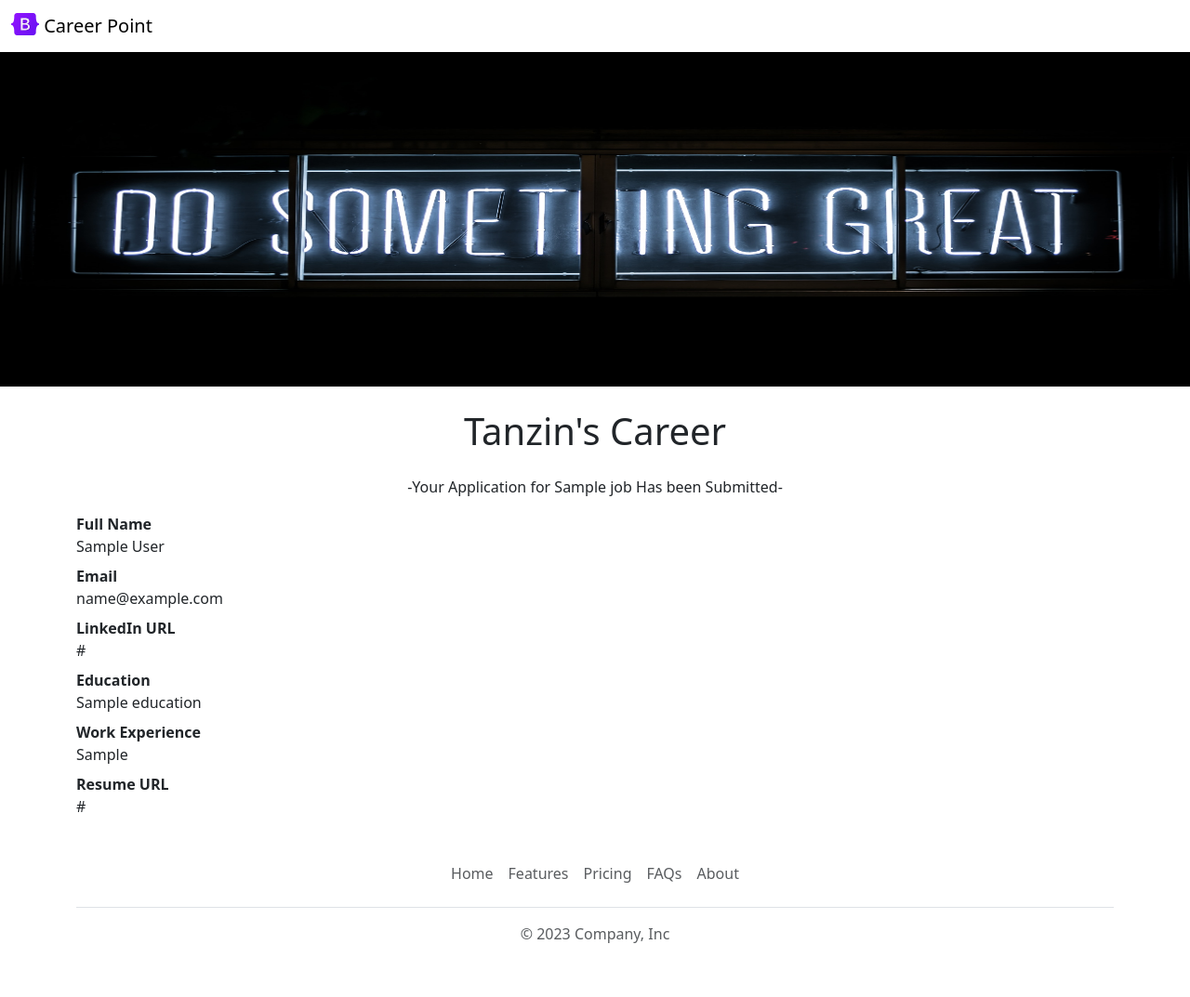
After one commit to tanzin706/Rakib-careers-website-2, a Flask app: template templates/application_submitted.html in a window 1280 px wide. The commit adds this page. Shown: the whole page at 93% size. Run offline with Flask 3, Linux system fonts and the light colour scheme; the template is opened without the code that fills it: most values are stand-ins (such as "Sample title", 1, 10 or a date in 2020).

Commit message:
Applications saved into Database

```diff
--- a/app.py
+++ b/app.py
@@ -1,5 +1,5 @@
-from flask import Flask, render_template, jsonify
-from database import load_jobs_from_db, load_job_from_db
+from flask import Flask, render_template, jsonify, request
+from database import load_jobs_from_db, load_job_from_db, add_application_to_db
 
 app = Flask(__name__)
 
@@ -24,5 +24,15 @@ def show_job(id):
   return render_template('jobpage.html', job=job)
 
 
+@app.route("/job/<id>/apply", methods=['post'])
+def apply_to_job(id):
+  data = request.form
+  job = load_job_from_db(id)
+  add_application_to_db(id, data)
+  return render_template('application_submitted.html',
+                         application=data,
+                         job=job)
+
+
 if __name__ == "__main__":
   app.run(host='0.0.0.0', debug=True)
--- /dev/null
+++ b/templates/application_submitted.html
@@ -0,0 +1,59 @@
+<!DOCTYPE html>
+<html>
+  <head>
+    <title>Application Submitted</title>
+    {% include 'bootstrap.html' %}
+  </head>
+  <body>
+    {% include 'nav.html' %}
+    {% include 'banner.html' %}
+
+    <div class="container">
+      <h1 class="text-center mt-2 mb-4">Tanzin's Career</h1>
+      <p class='text-center'>-Your Application for {{job['title']}} Has been Submitted-</p>
+      <b>
+        Full Name
+      </b>
+      <div class="mb-2">
+        {{application['full_name']}}
+      </div>
+
+      <b>
+        Email
+      </b>
+      <div class="mb-2">
+        {{application['email']}}
+      </div>
+
+      <b>
+        LinkedIn URL
+      </b>
+      <div class="mb-2">
+        {{application['linkedid']}}
+      </div>
+
+      <b>
+        Education
+      </b>
+      <div class="mb-2">
+        {{application['education']}}
+      </div>
+
+      <b>
+        Work Experience
+      </b>
+      <div class="mb-2">
+        {{application['Work_experience']}}
+      </div>
+
+      <b>
+        Resume URL
+      </b>
+      <div class="mb-2">
+        {{application['resume_url']}}
+      </div>
+    </div>
+        {% include 'footer.html' %}
+  </body>
+
+</html>
--- a/templates/jobpage.html
+++ b/templates/jobpage.html
@@ -39,6 +39,8 @@
       <p>{{job.currency}}{{job.salary}}</p>
     </div>
 
+    {% include 'application_form.html' %}
+
     {% include 'footer.html' %}
   </body>
 </html>
```
Also changed, not shown: database.py (+19 -0 lines), templates/application_form.html (added, +30 -0 lines).
